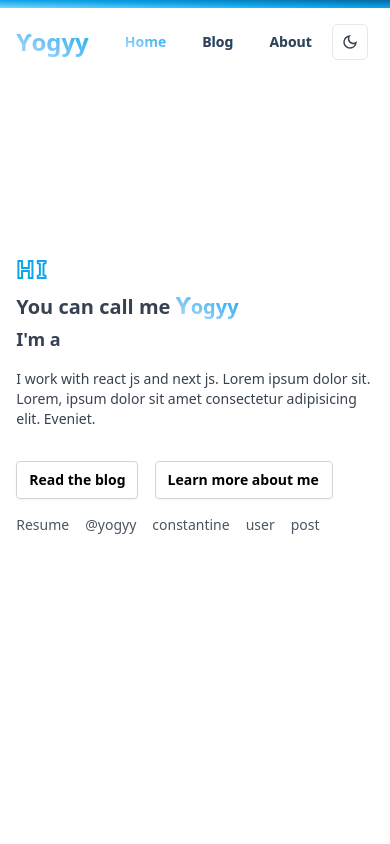
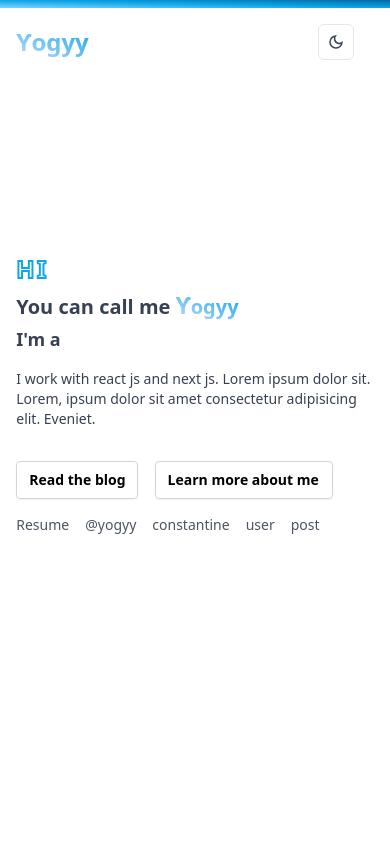
Before and after one commit to yogyy/learn-NextJS, a Next.js app: page / in a window 390 px wide. Shown: the top 844 px of the page. Built offline with nearby package versions, Linux system fonts and the light colour scheme.

Commit message:
edit navbar

```diff
--- a/components/Navbar/index.tsx
+++ b/components/Navbar/index.tsx
@@ -49,7 +49,7 @@ export default function Navbar() {
 
   return (
     <div
-      className={` bg-white dark:bg-gray-900 font-bold w-full fixed block z-10 ${
+      className={`bg-white transition-colors dark:bg-gray-900 font-bold w-full fixed block z-10 ${
         scrolled ? 'shadow-md' : ''
       } `}>
       <div className="h-2 bg-gradient-to-tr from-sky-300 via-sky-500 to-sky-700" />
@@ -72,7 +72,7 @@ export default function Navbar() {
         </p>
         <ul className="flex ml-9 gap-9 ">
           {links.map((link) => (
-            <li key={link.href}>
+            <li className="hidden sm:block" key={link.href}>
               <NavbarLink href={link.href} label={link.label} />
             </li>
           ))}
```
